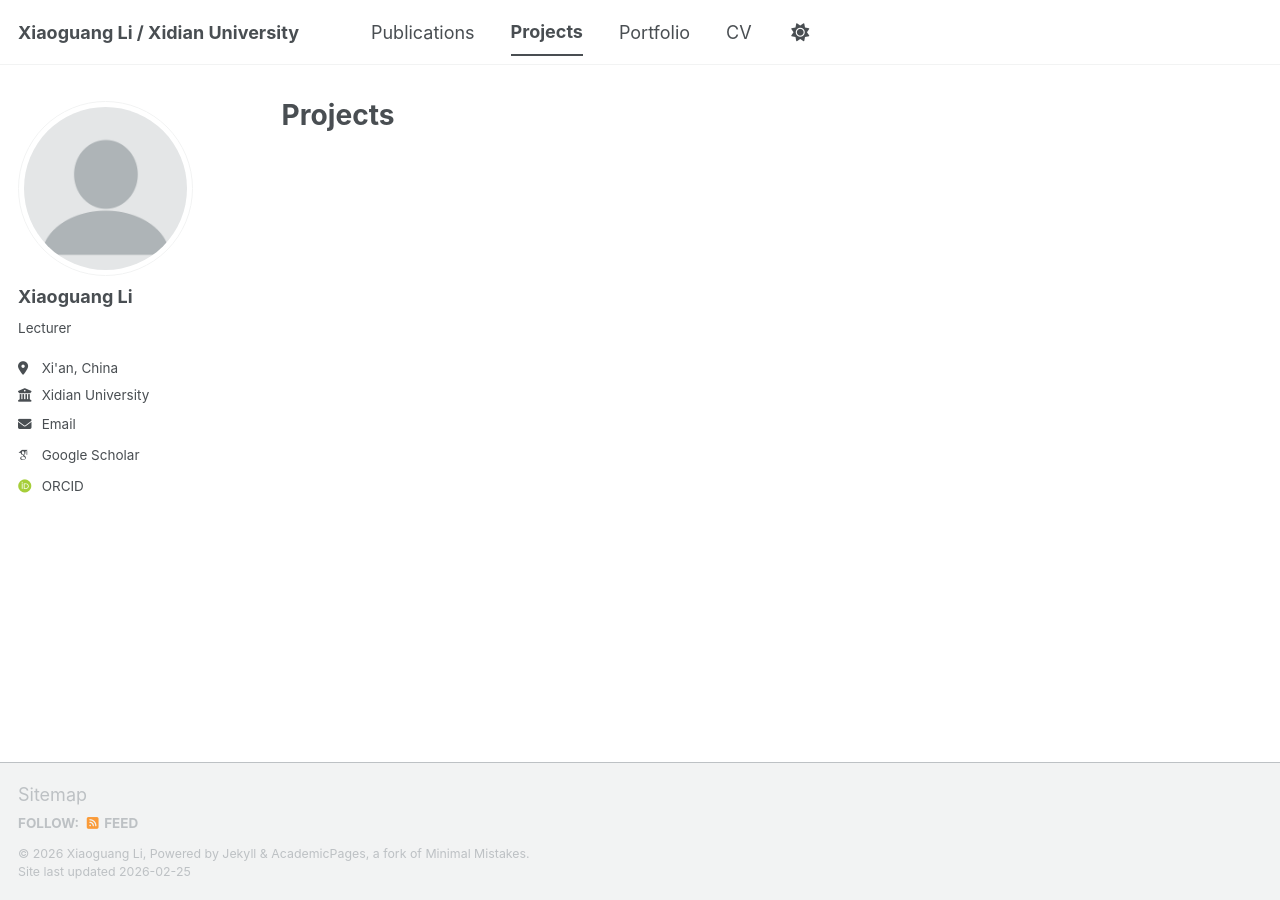
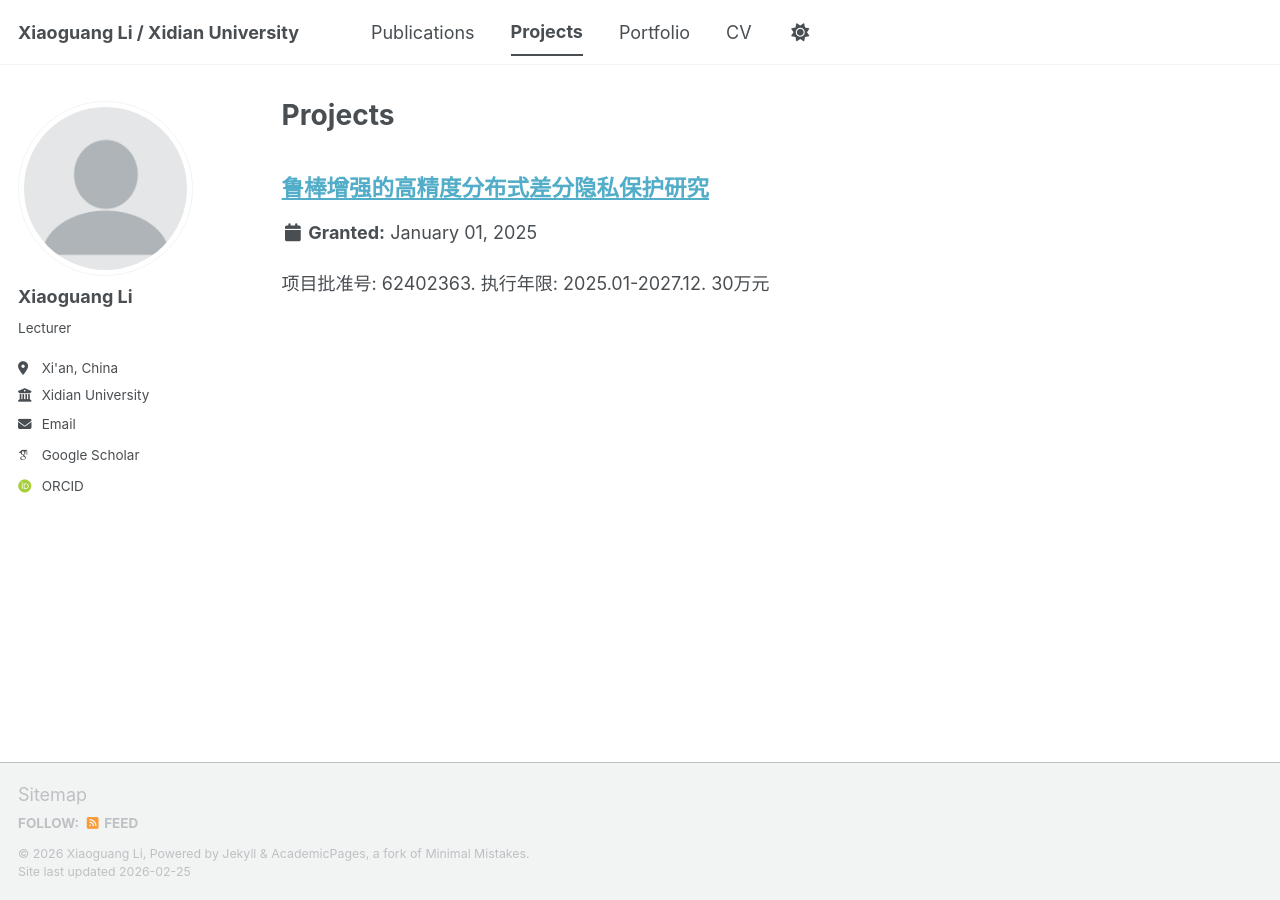
Before and after one commit to meliosem/meliosem.github.io, a Jekyll site: the page built from _pages/projects.html, in a window 1280 px wide. Built offline with Jekyll 4.4.1, drawn with Linux system fonts in a browser that asks for light colours; some web fonts are replaced; a script bundle is joined from its source files by our own code; library files that are not in the unit come from our copies; a file with an impossible date is left out.

Commit message:
first commit

```diff
--- a/_projects/2012-03-01-talk-1.md
+++ b/_projects/2012-03-01-talk-1.md
@@ -1,11 +1,11 @@
 ---
-title: "test"
+title: "鲁棒增强的高精度分布式差分隐私保护研究"
 collection: projects
 type: "project"
-permalink: /projects/no62402363
-# excerpt: '项目批准号: 62402363. 执行年限: 2025.01-2027.12. 30万元'
+permalink: /projects/62402363
+excerpt: '项目批准号: 62402363. 执行年限: 2025.01-2027.12. 30万元'
 # venue: "UC San Francisco, Department of Testing"
-date: 2025-01
+date: 2025-01-01
 # location: "San Francisco, CA, USA"
 ---
 <!-- 项目批准号: 62402363. 执行年限: 2025.01-2027.12. 30万元 -->
```
